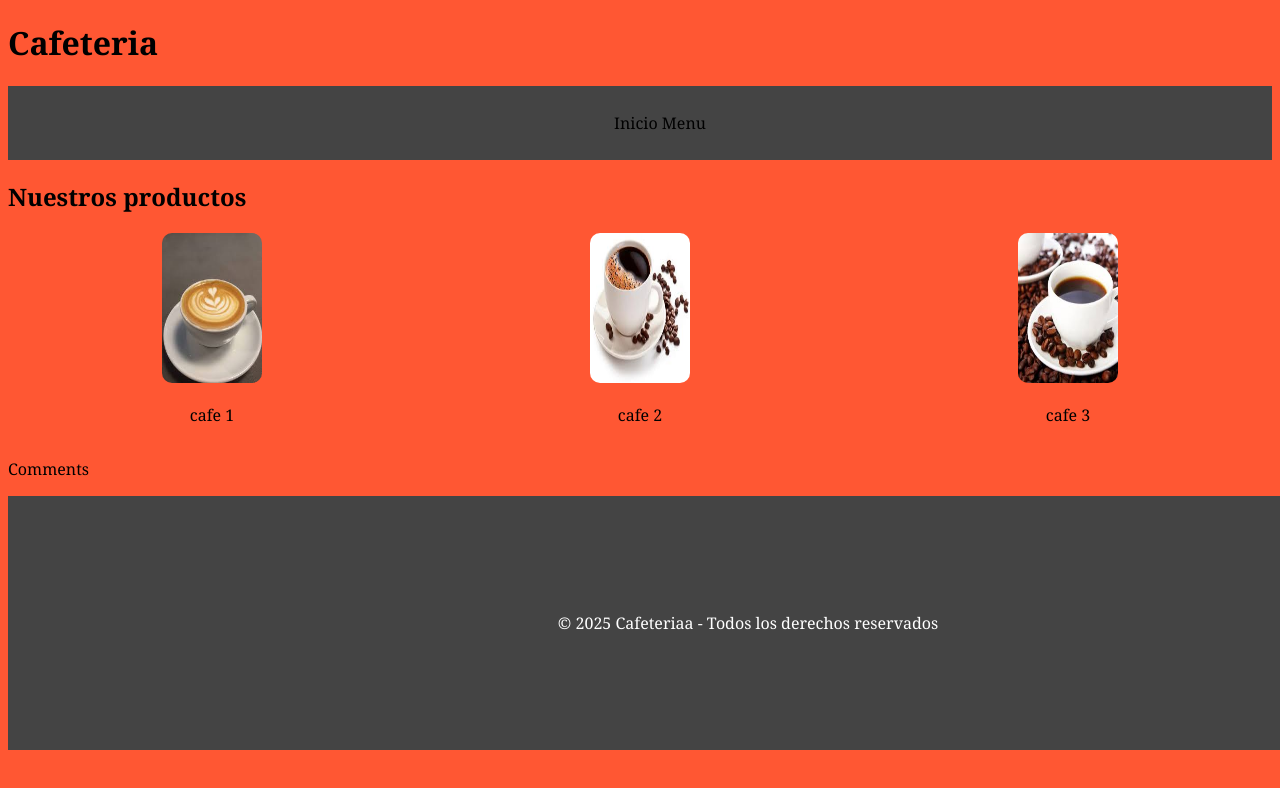
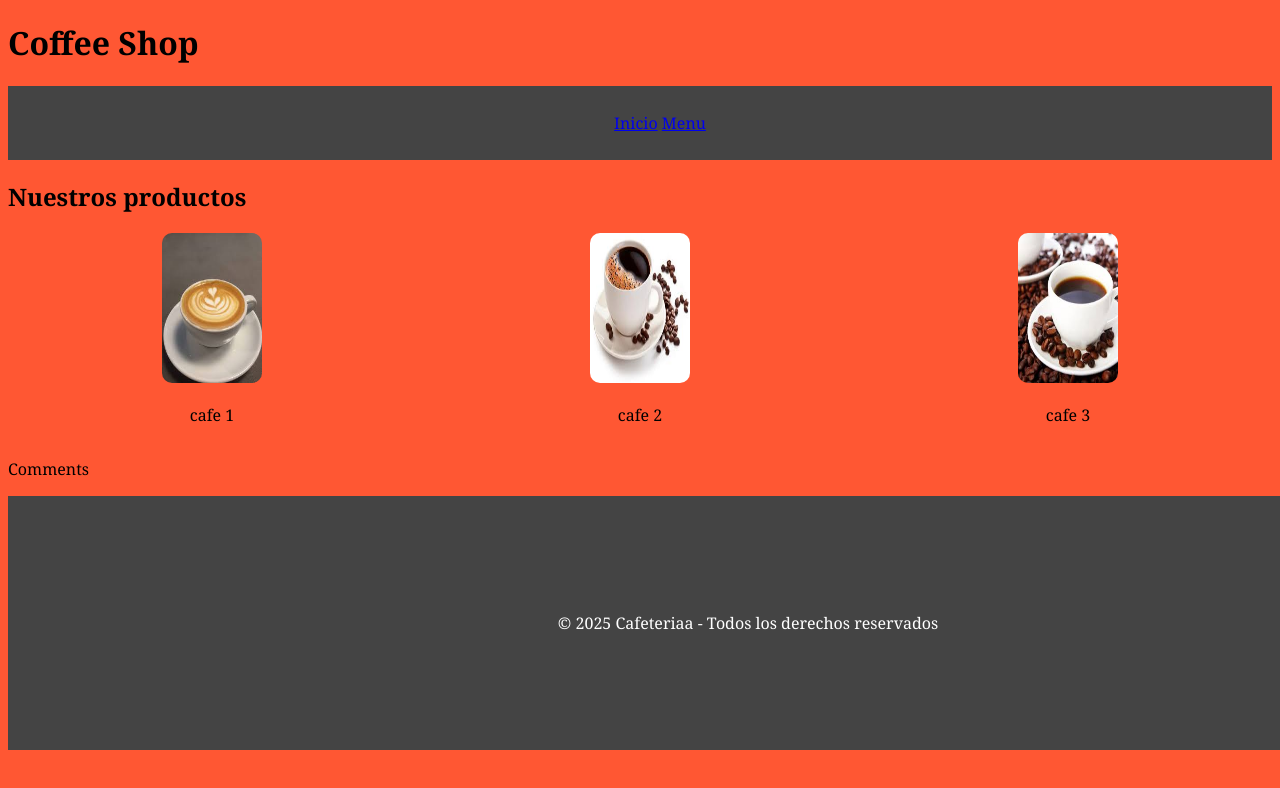
Before and after one commit to Chacon23Jeisson/parcial1lp, a plain HTML site: page index.html in a window 1280 px wide. Shown: the top 788 px of the page. Drawn offline with Linux system fonts and the light colour scheme.

Commit message:
Testing navegation

```diff
--- a/html/menu.html
+++ b/html/menu.html
@@ -14,8 +14,8 @@
 
     <nav>
         <ul>
-            <li><a href="index.html"></a>Inicio</li>
-            <li><a href="html/menu.html"></a>Menu</li>
+            <a href="../index.html">Inicio</a>
+            <a href="menu.html">Menu</a>
         </ul>
     </nav>
 
--- a/index.html
+++ b/index.html
@@ -9,13 +9,13 @@
 </head>
 <body>
     <header>
-        <h1>Cafeteria</h1>
+        <h1>Coffee Shop</h1>
     </header>
 
     <nav>
         <ul>
-            <li><a href="index.html"></a>Inicio</li>
-            <li><a href="html/menu.html"></a>Menu</li>
+            <a href="index.html">Inicio</a>
+            <a href="html/menu.html">Menu</a>
         </ul>
     </nav>
 
```
